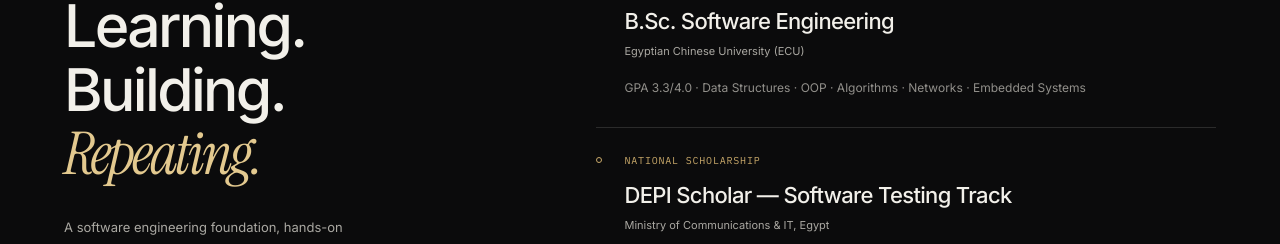
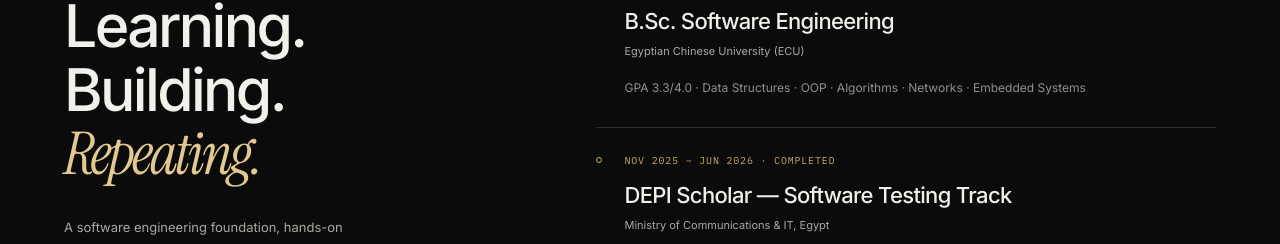
Before and after one commit to Ahmed-Karam28/Ahmed-Karam-Portfolio, a React (Vite) app: page / in a window 1280 px wide. Shown: the part 4037-4281 px from the top of the page. Built offline with nearby package versions, Linux system fonts and the light colour scheme.

Commit message:
Polish portfolio review experience

```diff
--- a/src/components/sections/Experience.jsx
+++ b/src/components/sections/Experience.jsx
@@ -35,9 +35,8 @@ export default function Experience() {
                 <article>
                   <div className="timeline-period">
                     <span className="timeline-dot" />
-                    {item.title.includes("DEPI")
-                      ? "National scholarship"
-                      : item.period}
+                    {item.period}
+                    {item.status ? ` · ${item.status}` : ""}
                   </div>
                   <h3>{item.title}</h3>
                   <p className="timeline-org">{item.org}</p>
@@ -103,4 +102,4 @@ export default function Experience() {
 }
 function PlusSign() {
   return <span aria-hidden="true">+</span>;
-       }
+}
```
